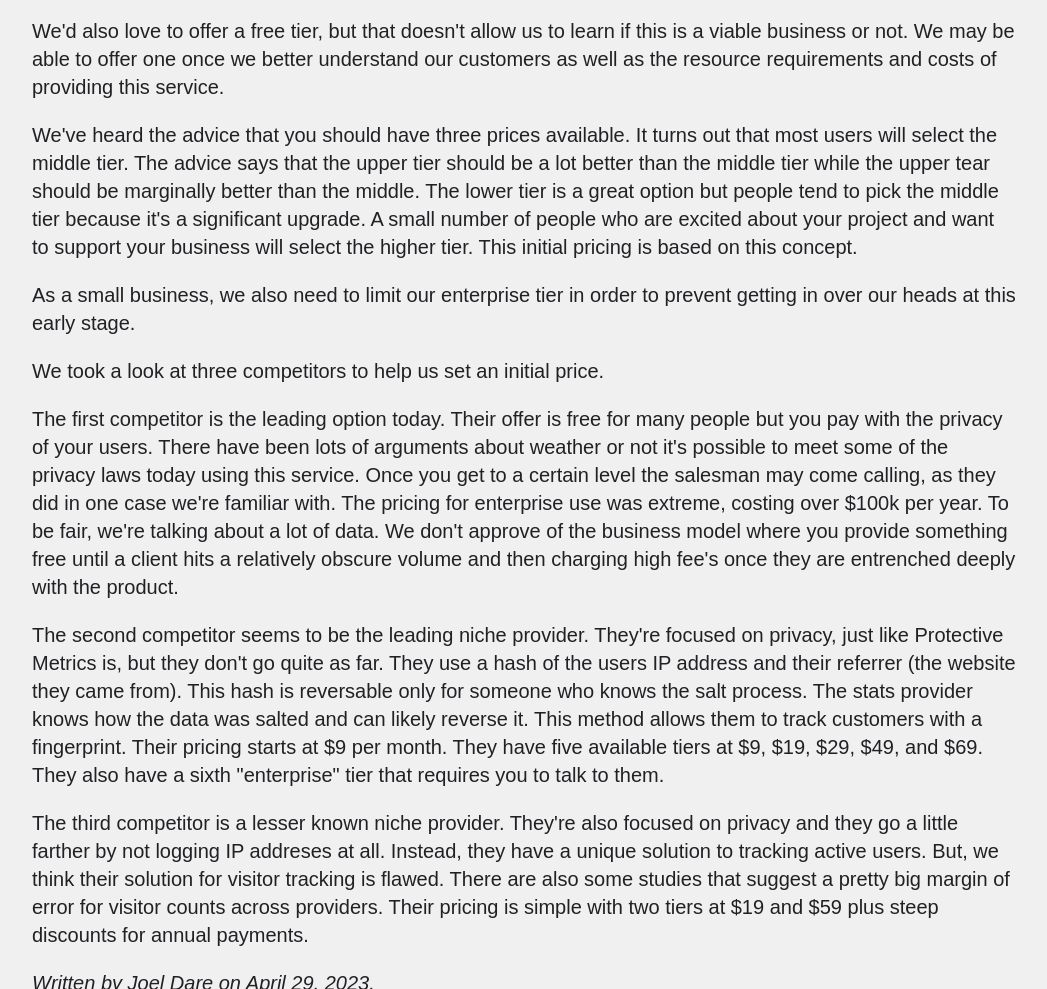
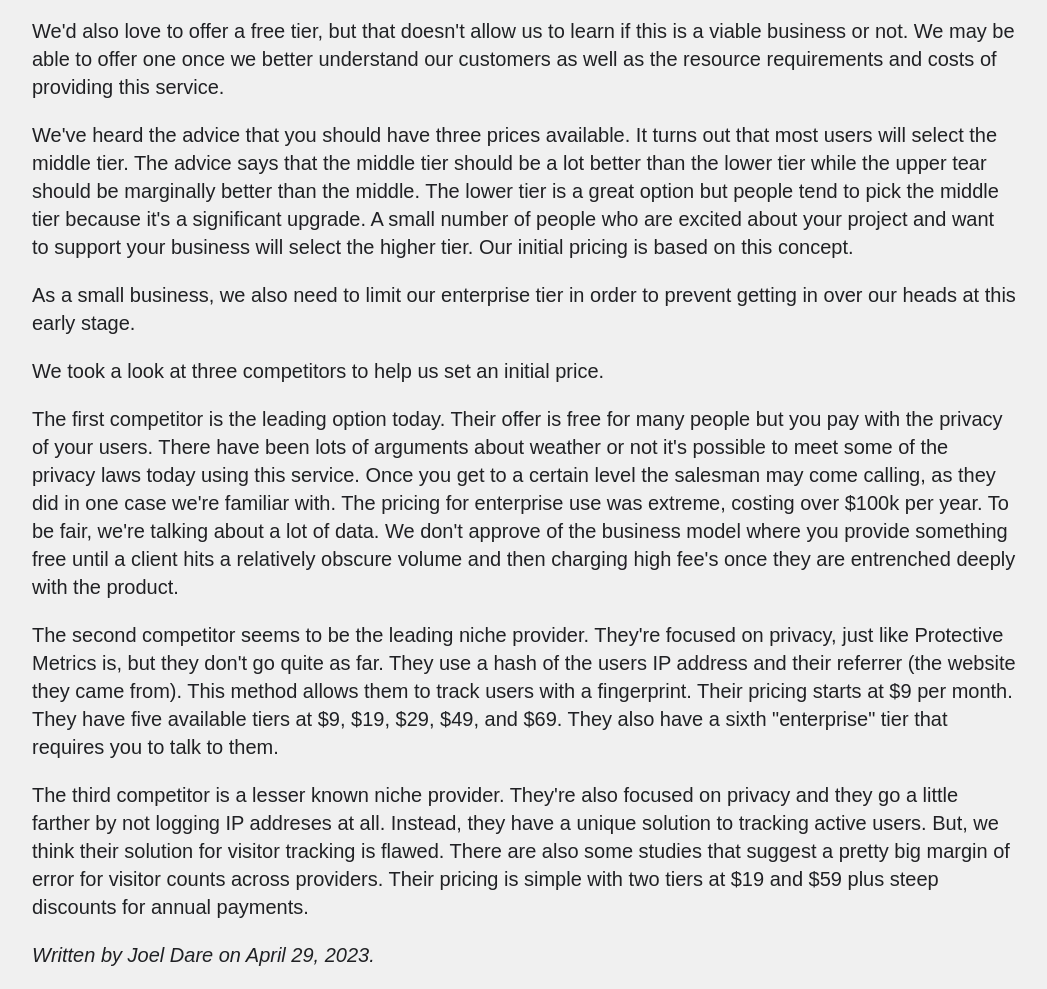
Before and after one commit to protectivemetrics/www, a plain HTML site: page blog/our_initial_pricing_strategy.html in a window 1280 px wide. Shown: the part 356-1345 px from the top of the page, without its empty margins (116-1163 px from the left). Drawn offline with Linux system fonts and the light colour scheme.

Commit message:
Edit pricing strategy document

```diff
--- a/blog/our_initial_pricing_strategy.html
+++ b/blog/our_initial_pricing_strategy.html
@@ -28,7 +28,7 @@
 
     <p>We'd also love to offer a free tier, but that doesn't allow us to learn if this is a viable business or not. We may be able to offer one once we better understand our customers as well as the resource requirements and costs of providing this service.</p>
 
-    <p>We've heard the advice that you should have three prices available. It turns out that most users will select the middle tier. The advice says that the upper tier should be a lot better than the middle tier while the upper tear should be marginally better than the middle. The lower tier is a great option but people tend to pick the middle tier because it's a significant upgrade. A small number of people who are excited about your project and want to support your business will select the higher tier. This initial pricing is based on this concept.</p>
+    <p>We've heard the advice that you should have three prices available. It turns out that most users will select the middle tier. The advice says that the middle tier should be a lot better than the lower tier while the upper tear should be marginally better than the middle. The lower tier is a great option but people tend to pick the middle tier because it's a significant upgrade. A small number of people who are excited about your project and want to support your business will select the higher tier. Our initial pricing is based on this concept.</p>
 
     <p>As a small business, we also need to limit our enterprise tier in order to prevent getting in over our heads at this early stage.</p>
 
@@ -36,7 +36,7 @@
 
     <p>The first competitor is the leading option today. Their offer is free for many people but you pay with the privacy of your users. There have been lots of arguments about weather or not it's possible to meet some of the privacy laws today using this service. Once you get to a certain level the salesman may come calling, as they did in one case we're familiar with. The pricing for enterprise use was extreme, costing over $100k per year. To be fair, we're talking about a lot of data. We don't approve of the business model where you provide something free until a client hits a relatively obscure volume and then charging high fee's once they are entrenched deeply with the product.</p>
 
-    <p>The second competitor seems to be the leading niche provider. They're focused on privacy, just like Protective Metrics is, but they don't go quite as far. They use a hash of the users IP address and their referrer (the website they came from). This hash is reversable only for someone who knows the salt process. The stats provider knows how the data was salted and can likely reverse it. This method allows them to track customers with a fingerprint. Their pricing starts at $9 per month. They have five available tiers at $9, $19, $29, $49, and $69. They also have a sixth "enterprise" tier that requires you to talk to them.</p>
+    <p>The second competitor seems to be the leading niche provider. They're focused on privacy, just like Protective Metrics is, but they don't go quite as far. They use a hash of the users IP address and their referrer (the website they came from). This method allows them to track users with a fingerprint. Their pricing starts at $9 per month. They have five available tiers at $9, $19, $29, $49, and $69. They also have a sixth "enterprise" tier that requires you to talk to them.</p>
 
     <p>The third competitor is a lesser known niche provider. They're also focused on privacy and they go a little farther by not logging IP addreses at all. Instead, they have a unique solution to tracking active users. But, we think their solution for visitor tracking is flawed. There are also some studies that suggest a pretty big margin of error for visitor counts across providers. Their pricing is simple with two tiers at $19 and $59 plus steep discounts for annual payments.</p>
 
```
